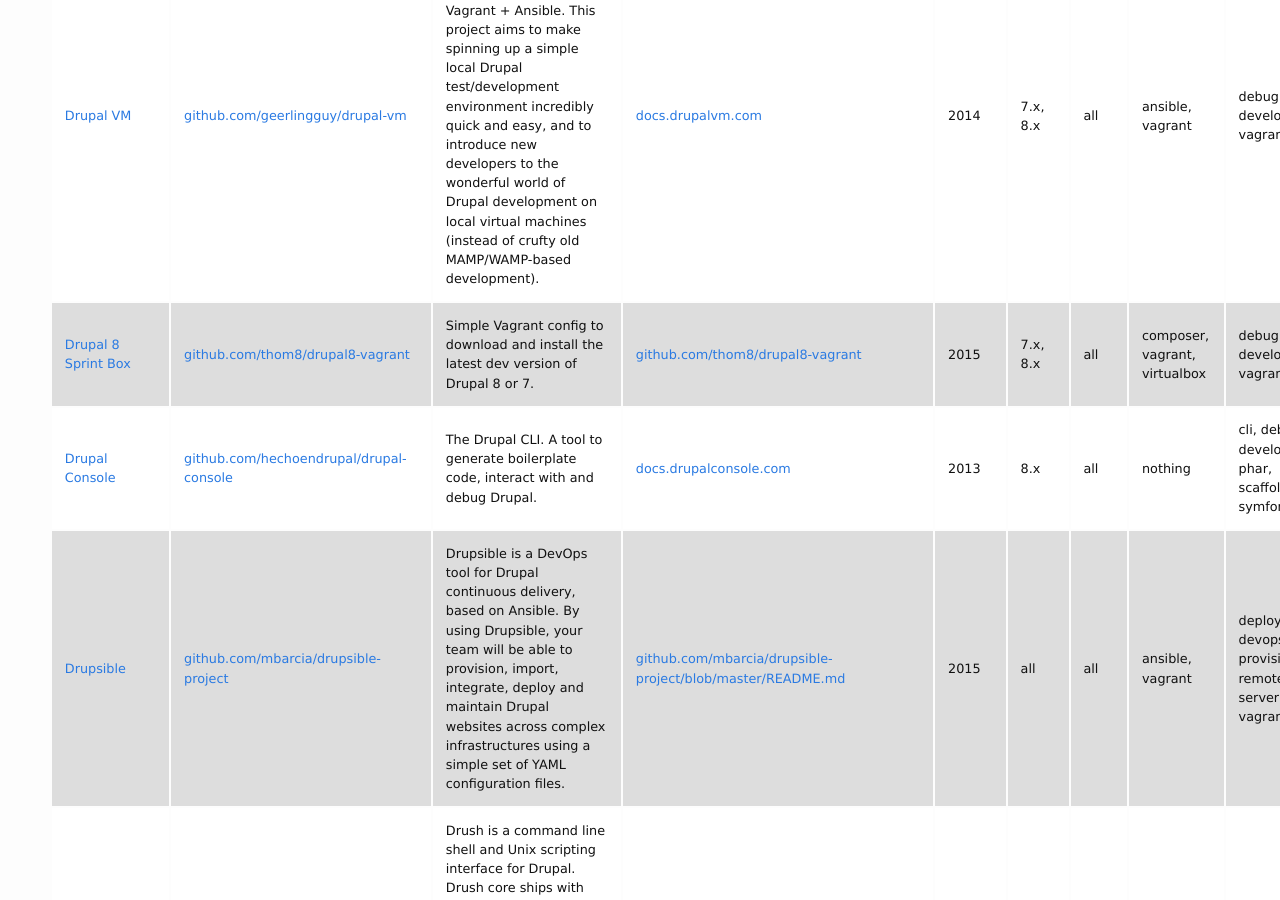
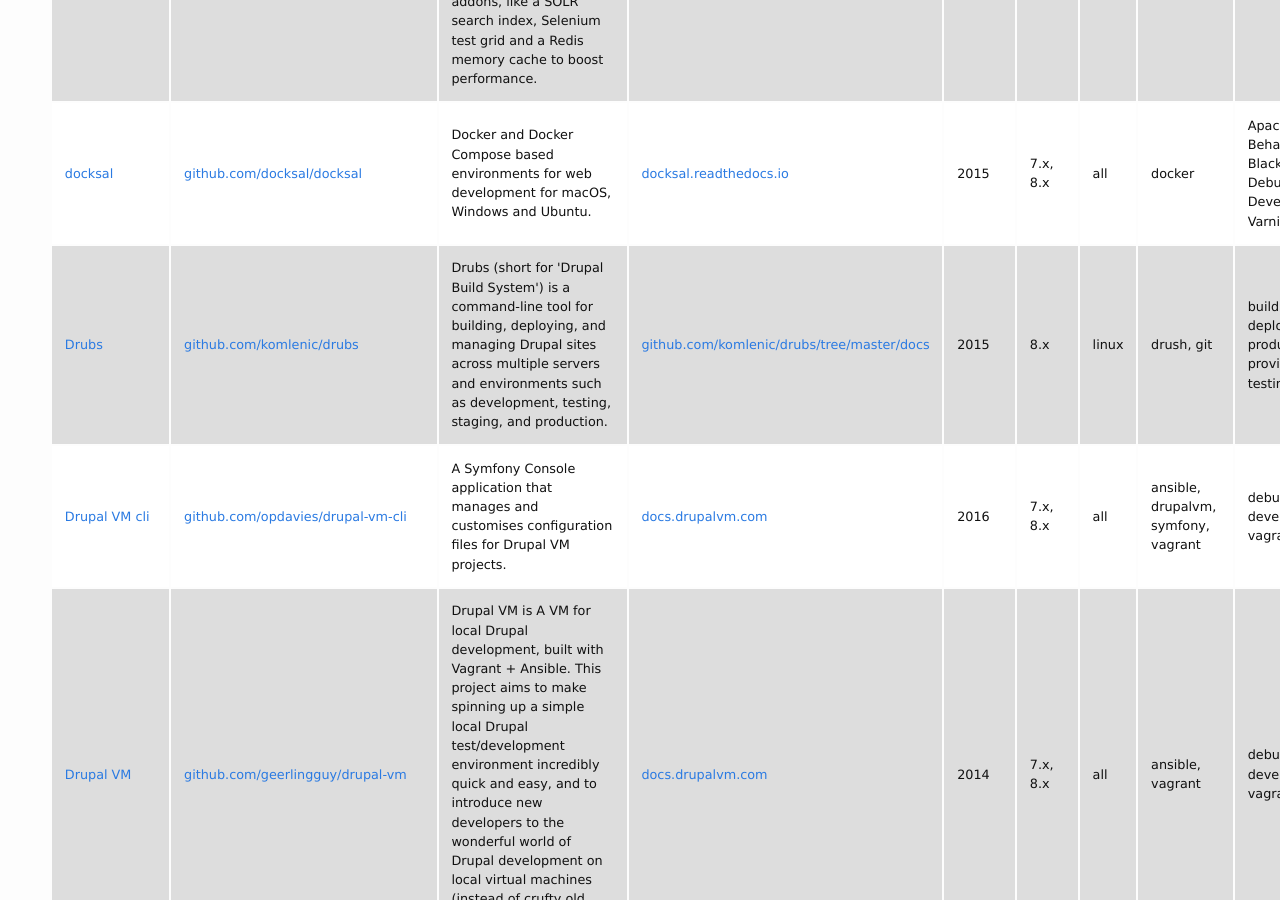
Before and after one commit to drupaltools/drupaltools.github.io, a Jekyll site: the page built from index.html, in a window 1280 px wide and 900 px high, scrolled down 1822 px. Built offline with Jekyll 4.4.1, drawn with Linux system fonts in a browser that asks for light colours; comment, search, counter and statistics services are not loaded; some of the changed text lies outside the part shown.

Commit message:
Add projects

```diff
--- /dev/null
+++ b/_data/projects/aquifer.yml
@@ -0,0 +1,33 @@
+name: Aquifer
+year_created: 2015
+source: https://github.com/aquifer/aquifer
+homepage: http://aquifer.io
+docs: http://docs.aquifer.io
+logo: http://aquifer.io/branding/aquifer-logo-drupal.svg
+
+description: "Aquifer is a command line interface that makes it easy to scaffold,
+build, test, and deploy your Drupal websites. It provides a default
+set of tools that allow you to develop,
+and build Drupal sites using the Drush-make workflow.
+In addition, Aquifer ships with an extensions system that allows you to add additional tools to your project."
+
+requires:
+  - drush
+  - npm
+drupal_versions:
+  - all
+operation_system:
+  - all
+category:
+  - provisioning
+  - building
+  - deploy
+  - testing
+  - cli
+  - production
+tags:
+  - popular
+similar:
+  - fetcher
+  - drubs
+  - blt
--- a/_data/projects/blt.yml
+++ b/_data/projects/blt.yml
@@ -18,10 +18,13 @@
 category:
   - provisioning
   - building
-  - launch
+  - deploy
   - testing
   - cli
+  - production
 tags:
   - popular
 similar:
   - fetcher
+  - aquifer
+  - drubs
--- /dev/null
+++ b/_data/projects/drubs.yml
@@ -0,0 +1,31 @@
+name: Drubs
+year_created: 2015
+source: https://github.com/komlenic/drubs
+homepage: https://github.com/komlenic/drubs
+docs: https://github.com/komlenic/drubs/tree/master/docs
+logo:
+
+description: "Drubs (short for 'Drupal Build System') is a command-line tool
+for building, deploying, and managing Drupal sites across multiple servers
+and environments such as development, testing, staging, and production."
+
+requires:
+  - git
+  - drush
+drupal_versions:
+  - 8.x
+operation_system:
+  - linux
+category:
+  - provisioning
+  - building
+  - deploy
+  - testing
+  - cli
+  - production
+tags:
+  - popular
+similar:
+  - fetcher
+  - aquifer
+  - blt
--- /dev/null
+++ b/_data/projects/drupal-vm-cli.yml
@@ -0,0 +1,25 @@
+name: Drupal VM cli
+year_created: 2016
+source: https://github.com/opdavies/drupal-vm-cli
+homepage: https://github.com/opdavies/drupal-vm-cli
+docs: http://docs.drupalvm.com
+logo:
+
+description: "A Symfony Console application that manages and customises configuration files for Drupal VM projects."
+
+requires:
+  - symfony
+  - vagrant
+  - ansible
+  - drupalvm
+drupal_versions:
+  - 7.x, 8.x
+operation_system:
+  - all
+category:
+  - vagrant
+  - vm
+  - development
+  - debug
+tags:
+  - popular
--- /dev/null
+++ b/_data/projects/undine.yml
@@ -0,0 +1,26 @@
+name: Undine
+year_created: 2014
+source: https://bitbucket.org/stevens_devops/undine
+homepage: https://bitbucket.org/stevens_devops/undine
+docs:
+logo:
+
+description: "Undine is a cross-platform development environment for Drupal
+developers, inspired by (and intended to emulate) the Acquia Cloud hosting platform.
+Where prior versions of Undine used Vagrant, the current incarnation leverages
+Docker to provide improved speed, stability and cross-platform compatibility."
+
+requires:
+  - docker
+drupal_versions:
+  - all
+operation_system:
+  - all
+category:
+  - development
+  - cli
+  - docker
+tags:
+  - docker
+similar:
+  - none
```
